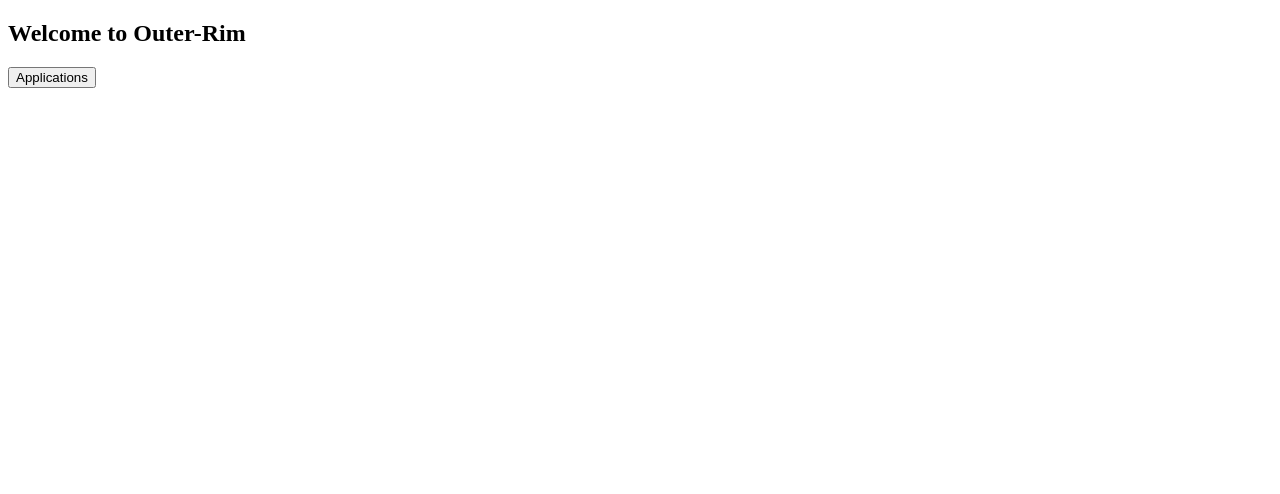
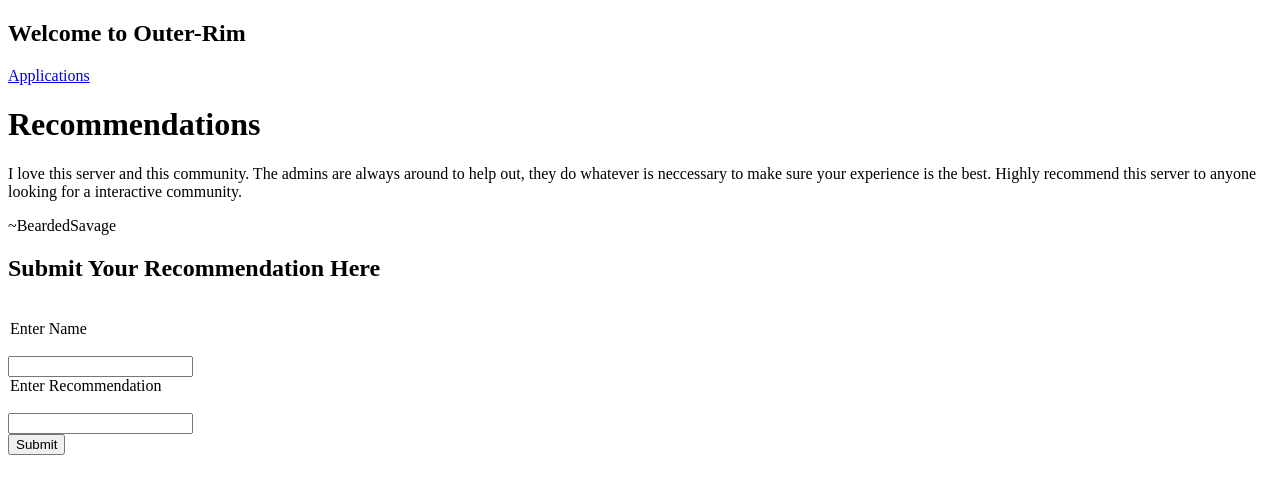
Before and after one commit to BeardedSavage/projectContent_Rating, a React (Vite) app in the folder Outer-Rim_App/: page / in a window 1280 px wide. Shown: the top 494 px of the page. Built offline with nearby package versions, Linux system fonts and the light colour scheme.

Commit message:
Added recommendation component

```diff
--- a/Outer-Rim_App/src/Components/Home.jsx
+++ b/Outer-Rim_App/src/Components/Home.jsx
@@ -1,9 +1,11 @@
 import React, { Component } from 'react';
+import Recommendations from './Recommendations';
 
 class Home extends Component {
     constructor () {
         super ();
-    }
+        }
+
     render() {
         return (
             <>
@@ -11,9 +13,14 @@ class Home extends Component {
                 <section>
                     <h1>Welcome to Outer-Rim</h1>
                     <nav>
-                        <button>Applications</button>
+                        <a href="./Applications">Applications</a>
                     </nav>
                 </section>
+            </div>
+            <div>
+                <>
+                    <Recommendations/>
+                </>
             </div>
             </>
         );
--- /dev/null
+++ b/Outer-Rim_App/src/Components/Recommendations.jsx
@@ -0,0 +1,42 @@
+import React, { Component } from 'react';
+import {useState} from 'react';
+
+class Recommendations extends Component {
+    constructor () {
+        super();
+    }
+
+    render () {
+        return (
+            <>
+            <div>
+                <header>
+                    <h1 className="header">Recommendations</h1>
+                </header>
+                <section>
+                    <p>
+                        I love this server and this community. The admins are always around to help out, they do whatever is neccessary
+                        to make sure your experience is the best. Highly recommend this server to anyone looking for a interactive
+                        community.
+                    </p>
+                    <p className="name">
+                        ~BeardedSavage
+                    </p>
+                </section>
+                <section>
+                    <form className="form">
+                        <h2>Submit Your Recommendation Here</h2><br />
+                        <legend>Enter Name</legend><br />
+                        <input type="text" className="name" /> <br />
+                        <legend>Enter Recommendation</legend> <br />
+                        <input type="text" className="recommendation" /> <br />
+                        <button>Submit</button>
+                    </form>
+                </section>
+            </div>
+            </>
+        )
+    }
+}
+
+export default Recommendations;
```
